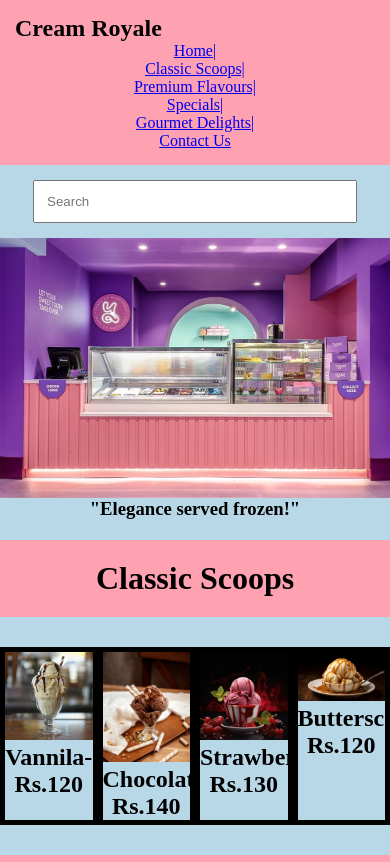
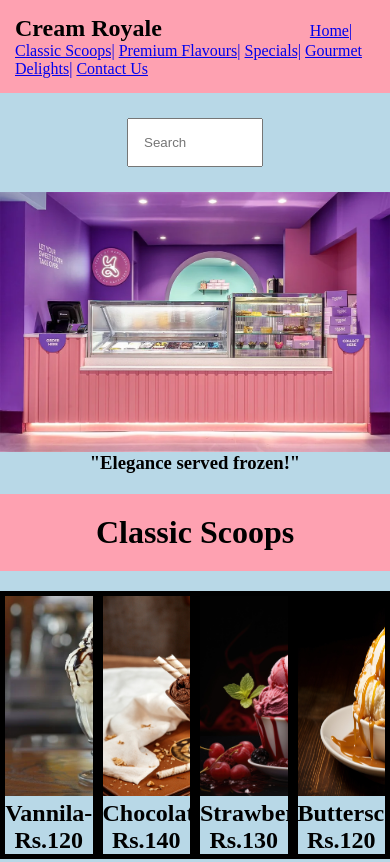
Before and after one commit to dhivya801/Creamy-Royale, a plain HTML site: page index.html in a window 390 px wide. Shown: the top 862 px of the page. Drawn offline with Linux system fonts and the light colour scheme.

Commit message:
Update style.css

```diff
--- a/style.css
+++ b/style.css
@@ -92,32 +92,3 @@ figure{
     text-align: center;
     padding: 40px;
 }
-
-img{
-    max-width:100% !important;
-    height:auto !important;
-}
-
-@media (max-width: 600px){
-    nav ul{
-        display:block;
-        margin-left:0;
-        text-align:center;
-    }
-    li, h1, ul{
-        display:block;
-    }
-    input{
-        width:90%;
-        padding:12px;
-    }
-    .searchbar{
-        padding:15px;
-    }
-    .box{
-        display:block;
-        width:90%;
-        margin:10px auto;
-    }
-    .products{ text-align:center; }
-}
```
